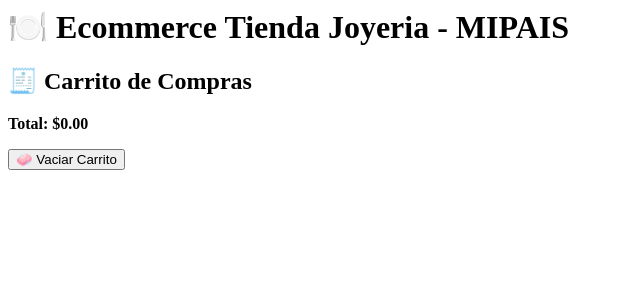
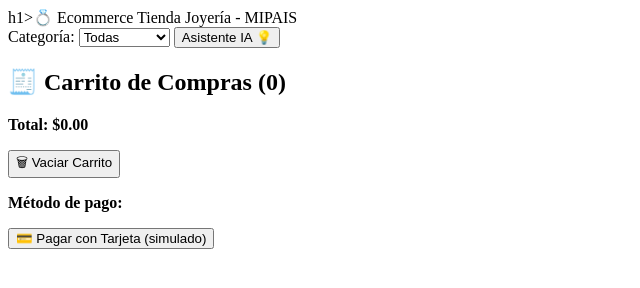
Before and after one commit to paulaortiz0315-art/E-COMMERCE-JOYERIA-MIPAIS, a plain HTML site: page index.html in a window 1280 px wide. Shown: the whole page, without its empty margins (0-640 px from the left). Drawn offline with Linux system fonts and the light colour scheme.

Commit message:
Update index.html

```diff
--- a/index.html
+++ b/index.html
@@ -1,10 +1,33 @@
-<h1>🍽️ Ecommerce Tienda Joyeria - MIPAIS</h1>
+h1>💍 Ecommerce Tienda Joyería - MIPAIS</h1>
+
+<div class="toolbar">
+  <label for="filtro">Categoría:</label>
+  <select id="filtro">
+    <option value="all">Todas</option>
+    <option value="Anillos">Anillos</option>
+    <option value="Collares">Collares</option>
+    <option value="Pulseras">Pulseras</option>
+    <option value="Cadenas">Cadenas</option>
+    <option value="Candongas">Candongas</option>
+  </select>
+  <button id="iaButton" class="btn">Asistente IA 💡</button>
+</div>
 
 <div id="productos"></div>
 
 <div class="carrito">
-  <h2>🧾 Carrito de Compras</h2>
+  <h2>🧾 Carrito de Compras (0)</h2>
   <ul id="lista-carrito"></ul>
   <p><strong>Total: $<span id="total">0.00</span></strong></p>
-  <button class="vaciar" onclick="vaciarCarrito()">🧼 Vaciar Carrito</button>
+  <button class="vaciar" onclick="vaciarCarrito()">🗑 Vaciar Carrito</button>
+
+  <div class="pay-section">
+    <p><strong>Método de pago:</strong></p>
+    <div id="paypal-button-container"></div>
+    <button id="pagarTarjeta" class="btn">💳 Pagar con Tarjeta (simulado)</button>
+    <div id="confirm" class="confirm"></div>
+  </div>
 </div>
+
+<!-- SDK PayPal -->
+<script src="https://www.paypal.com/sdk/js?client-id=sb&currency=USD"></script>
```
